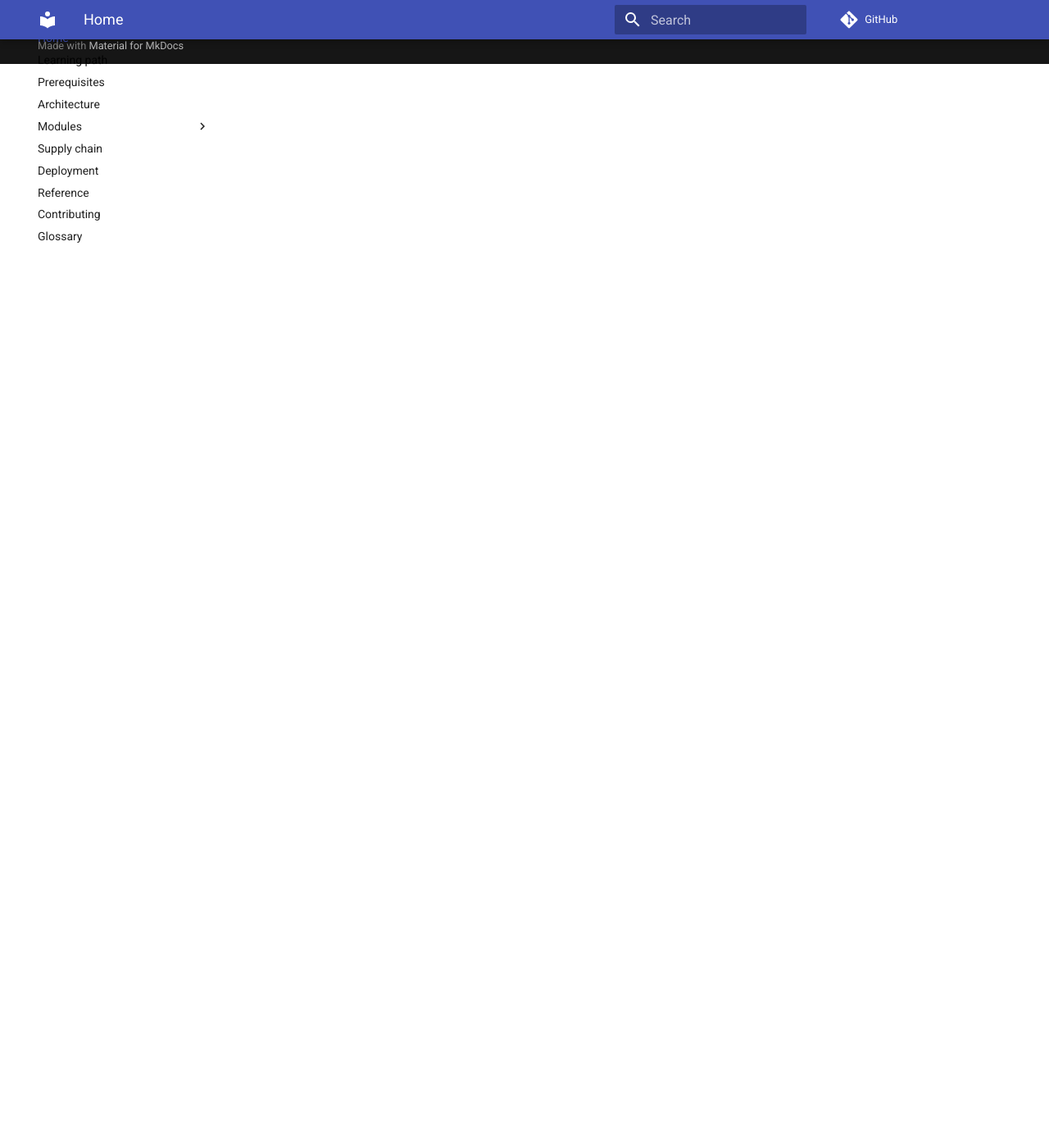
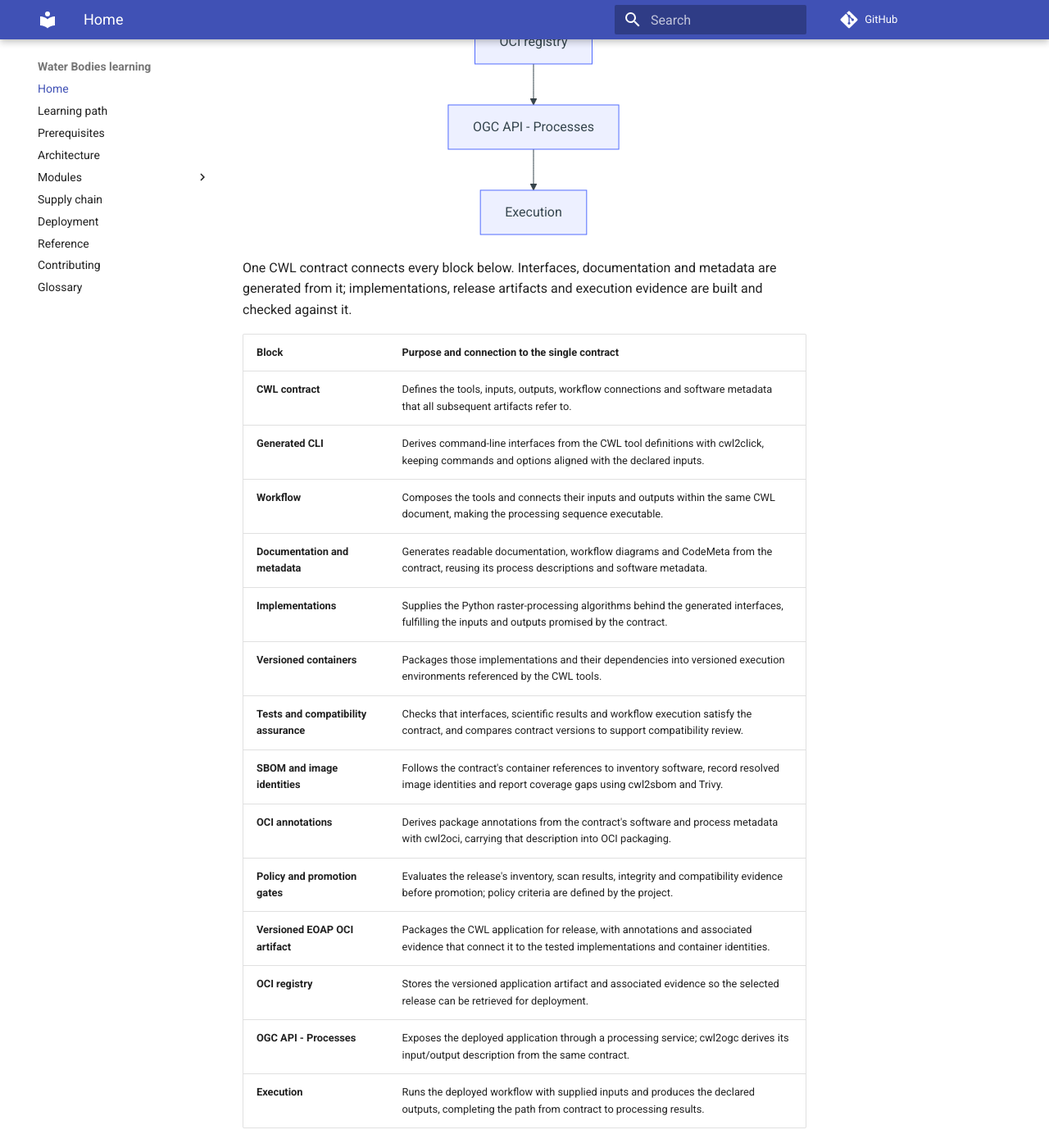
Before and after one commit to eoap/eoap-contract-first, an MkDocs documentation site: the page built from docs/index.md, in a window 1280 px wide and 1400 px high, scrolled down 1626 px. Shown: the whole window at 82% size. Built offline with MkDocs 1.6.1 and Material for MkDocs 9.7.7, drawn with Linux system fonts in a browser that asks for light colours; comment, search, counter and statistics services are not loaded; before the commit the page ends 1704 px from its top, so only the background shows below that; some of the changed text lies outside the part shown.

Commit message:
docs: expanding blocks description

````diff
--- a/docs/index.md
+++ b/docs/index.md
@@ -1,4 +1,8 @@
 # Contract-first Water Bodies
+
+**Contract first** means defining how an application is used before implementing it: which inputs it accepts, which outputs it produces, and how it is invoked. This contract becomes the shared reference for implementation, testing and documentation. For Water Bodies, it describes how to supply satellite data and processing parameters and what results to expect.
+
+**CWL (Common Workflow Language)** is an open standard for describing command-line tools and connecting them into workflows. Its machine-readable documents describe inputs, outputs, command-line arguments and execution requirements, such as container images. A CWL runner uses these descriptions to execute tools and pass results between workflow steps. In this course, CWL expresses the application contract; Python implements the raster-processing algorithms.
 
 Design the application contract, derive interfaces, implement the real raster algorithm, compose the workflow, then package and deploy a tested release.
 
@@ -26,3 +30,22 @@ flowchart TD
   R --> P[OGC API - Processes]
   P --> E[Execution]
 ```
+
+One CWL contract connects every block below. Interfaces, documentation and metadata are generated from it; implementations, release artifacts and execution evidence are built and checked against it.
+
+| Block | Purpose and connection to the single contract |
+| --- | --- |
+| **CWL contract** | Defines the tools, inputs, outputs, workflow connections and software metadata that all subsequent artifacts refer to. |
+| **Generated CLI** | Derives command-line interfaces from the CWL tool definitions with cwl2click, keeping commands and options aligned with the declared inputs. |
+| **Workflow** | Composes the tools and connects their inputs and outputs within the same CWL document, making the processing sequence executable. |
+| **Documentation and metadata** | Generates readable documentation, workflow diagrams and CodeMeta from the contract, reusing its process descriptions and software metadata. |
+| **Implementations** | Supplies the Python raster-processing algorithms behind the generated interfaces, fulfilling the inputs and outputs promised by the contract. |
+| **Versioned containers** | Packages those implementations and their dependencies into versioned execution environments referenced by the CWL tools. |
+| **Tests and compatibility assurance** | Checks that interfaces, scientific results and workflow execution satisfy the contract, and compares contract versions to support compatibility review. |
+| **SBOM and image identities** | Follows the contract's container references to inventory software, record resolved image identities and report coverage gaps using cwl2sbom and Trivy. |
+| **OCI annotations** | Derives package annotations from the contract's software and process metadata with cwl2oci, carrying that description into OCI packaging. |
+| **Policy and promotion gates** | Evaluates the release's inventory, scan results, integrity and compatibility evidence before promotion; policy criteria are defined by the project. |
+| **Versioned EOAP OCI artifact** | Packages the CWL application for release, with annotations and associated evidence that connect it to the tested implementations and container identities. |
+| **OCI registry** | Stores the versioned application artifact and associated evidence so the selected release can be retrieved for deployment. |
+| **OGC API - Processes** | Exposes the deployed application through a processing service; cwl2ogc derives its input/output description from the same contract. |
+| **Execution** | Runs the deployed workflow with supplied inputs and produces the declared outputs, completing the path from contract to processing results. |
````
